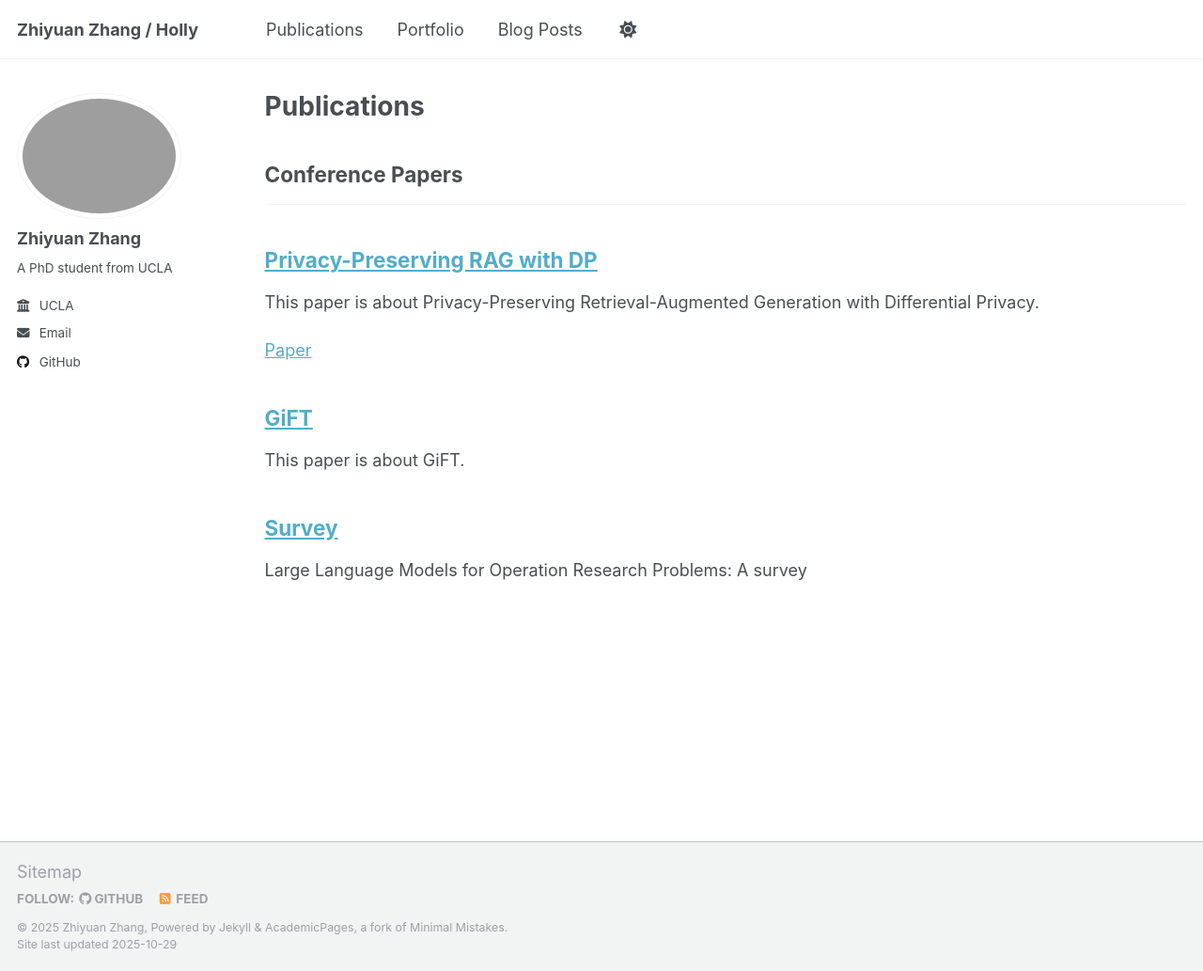
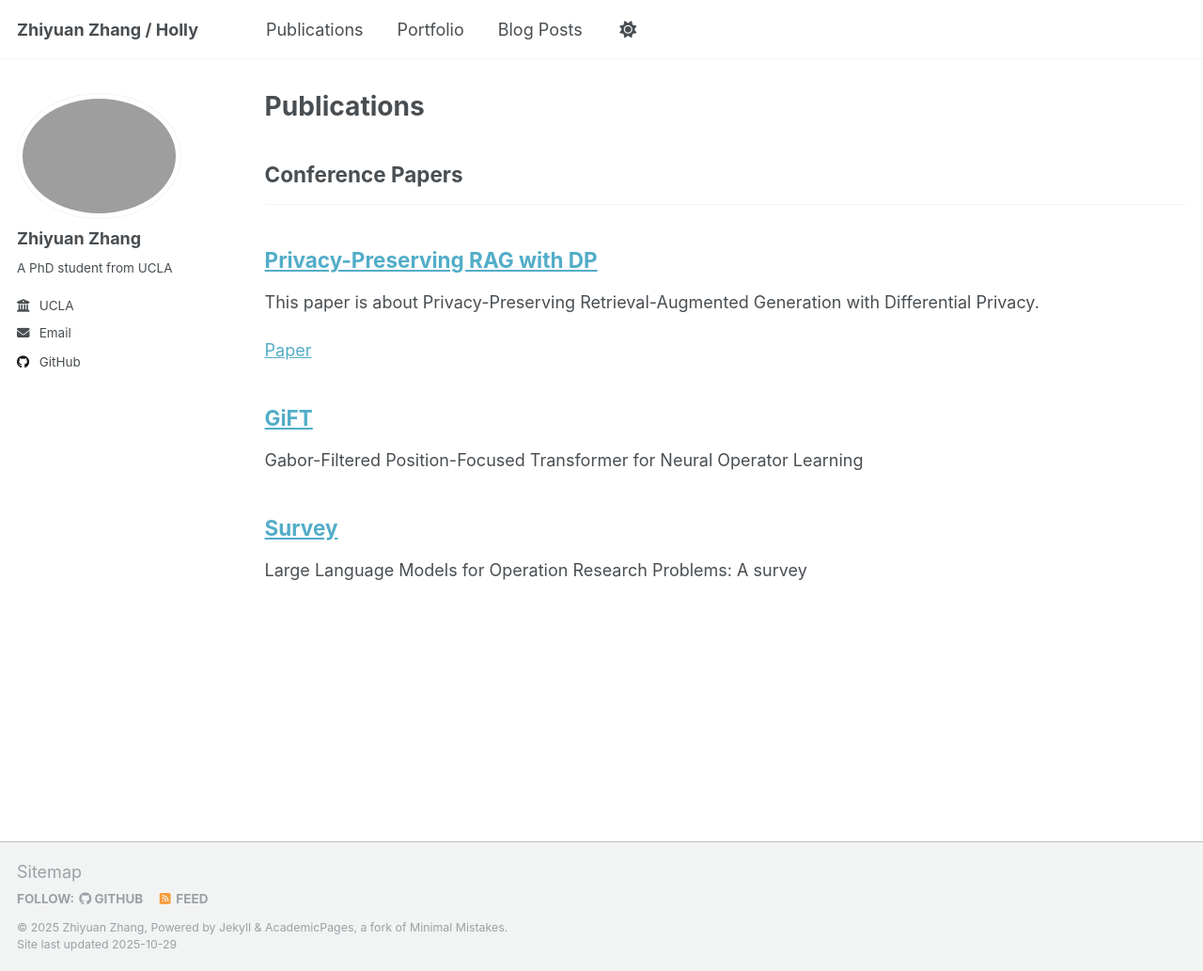
Before and after one commit to h-zhanggg/Zhiyuan-Zhang, a Jekyll site: the page built from _pages/publications.html, in a window 1280 px wide and 1033 px high. Shown: the whole window at 94% size. Built offline with Jekyll 4.4.1, drawn with Linux system fonts in a browser that asks for light colours; a script that is not in the unit is left out.

Commit message:
Update GiFT.md

```diff
--- a/_publications/GiFT.md
+++ b/_publications/GiFT.md
@@ -3,11 +3,9 @@ title: "GiFT"
 collection: publications
 category: conferences
 permalink: /publication/GiFT
-excerpt: 'This paper is about GiFT.'
+excerpt: 'Gabor-Filtered Position-Focused Transformer for Neural Operator Learning'
 # date: 2024-02-17
 # venue: 'GitHub Journal of Bugs'
 # paperurl: 'http://academicpages.github.io/files/paper3.pdf'
 # citation: 'Your Name, You. (2024). &quot;Paper Title Number 3.&quot; 1(3).'
 ---
-
-Gabor-Filtered Position-Focused Transformer for Neural Operator Learning
```
